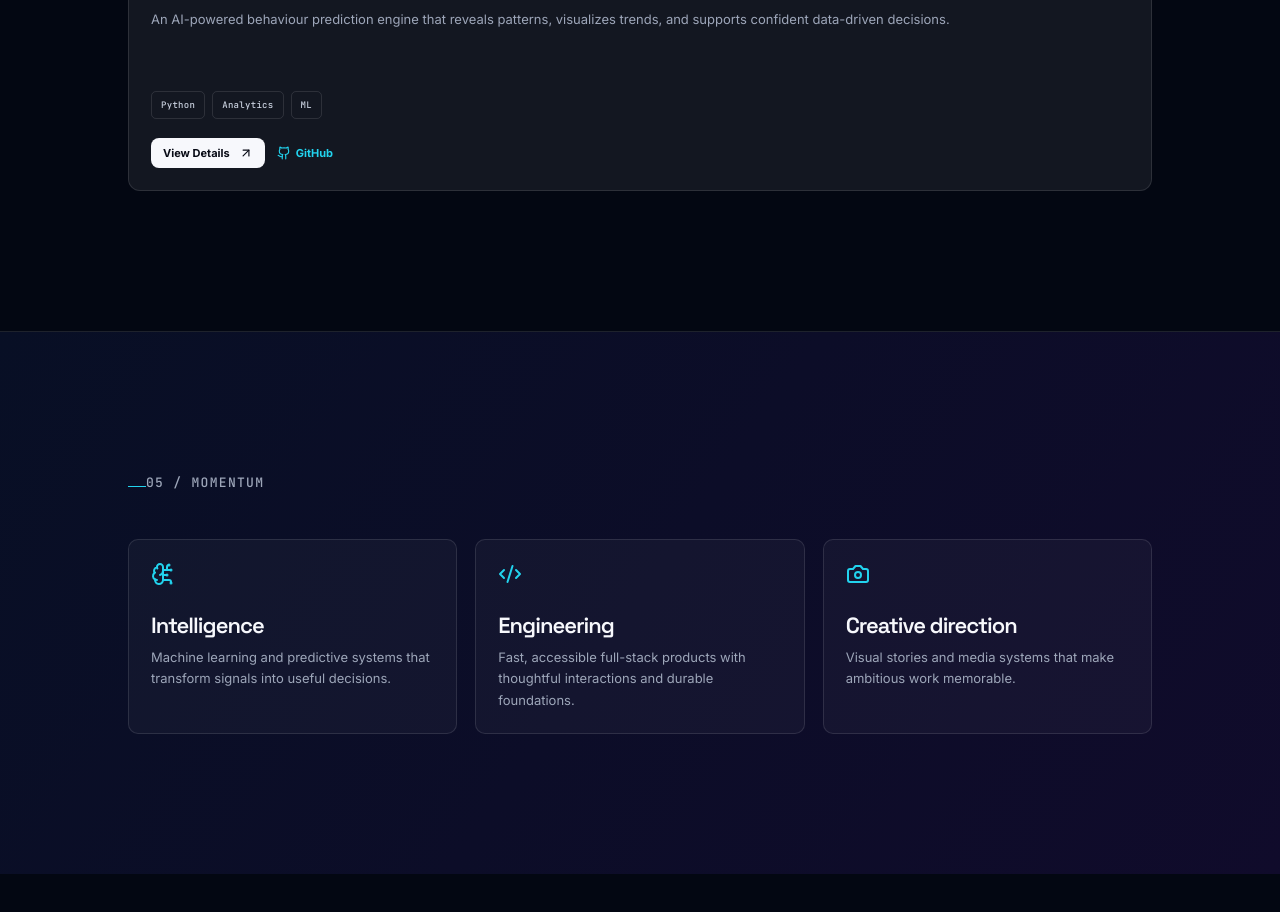
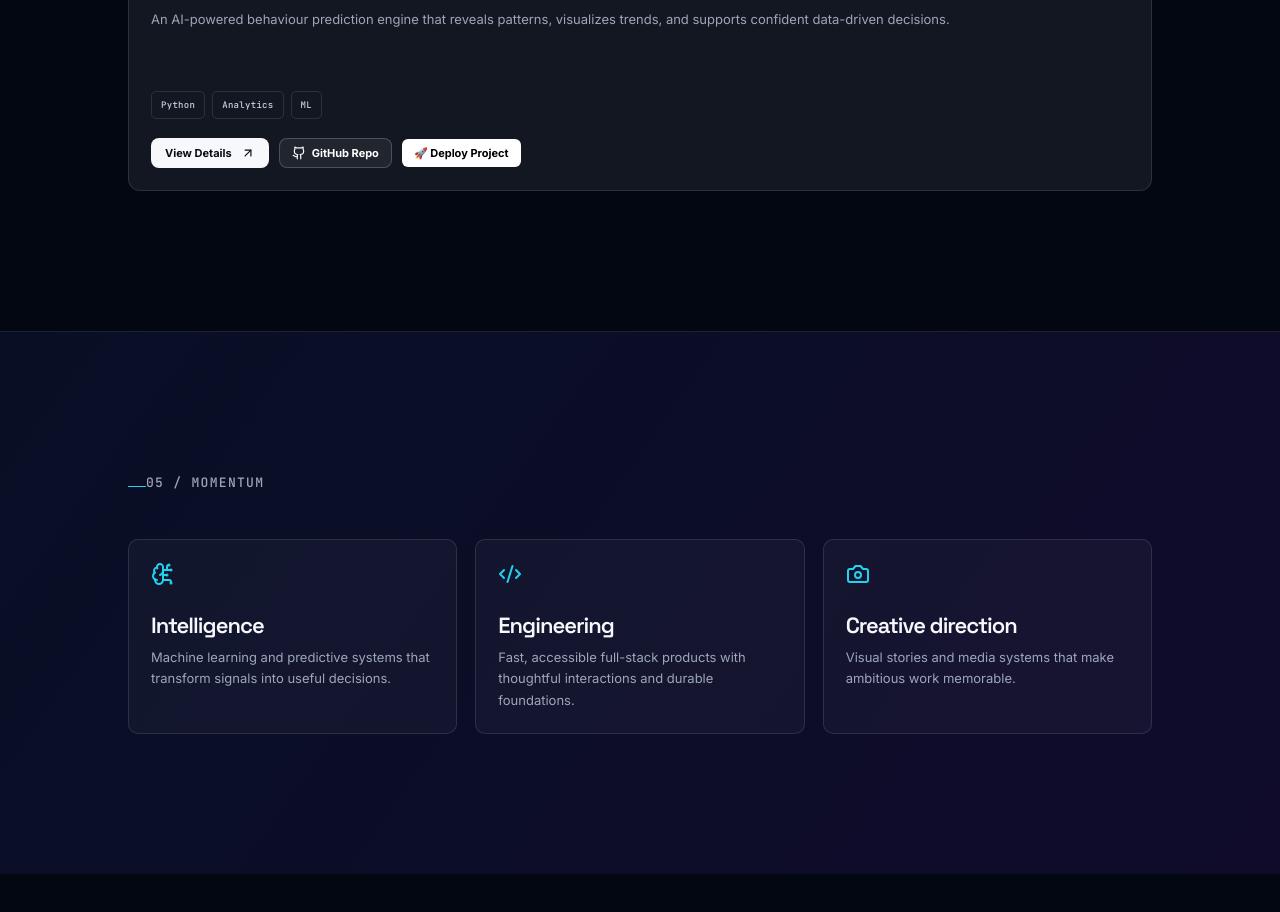
Before and after one commit to rishith-reddy-git/Portfolio, a Next.js app: page / in a window 1280 px wide. Shown: the part 4960-5872 px from the top of the page. Built offline with nearby package versions, Linux system fonts and the light colour scheme.

Commit message:
Add direct 1-Click Deploy Project button and repository actions

```diff
--- a/components/portfolio.tsx
+++ b/components/portfolio.tsx
@@ -307,11 +307,11 @@ export function Portfolio() {
                     <i key={tag}>{tag}</i>
                   ))}
                 </div>
-                <div style={{ display: "flex", gap: "12px", alignItems: "center", marginTop: "14px" }}>
+                <div style={{ display: "flex", gap: "10px", alignItems: "center", marginTop: "16px", flexWrap: "wrap" }}>
                   <button
                     onClick={() => setActiveProject(project)}
                     className="primary-button"
-                    style={{ padding: "7px 12px", fontSize: "11px", border: 0, cursor: "pointer" }}
+                    style={{ padding: "7px 14px", fontSize: "11px", border: 0, cursor: "pointer" }}
                   >
                     View Details <ArrowUpRight size={14} />
                   </button>
@@ -319,9 +319,29 @@ export function Portfolio() {
                     href={project.githubUrl}
                     target="_blank"
                     rel="noreferrer"
-                    style={{ fontSize: "11px", fontWeight: 700, textDecoration: "none", display: "flex", gap: "5px", alignItems: "center", color: "var(--cyan)" }}
+                    className="resume-button"
+                    style={{ fontSize: "11px", fontWeight: 700, textDecoration: "none", display: "inline-flex", gap: "6px", alignItems: "center", padding: "6px 12px" }}
                   >
-                    <Github size={14} /> GitHub
+                    <Github size={14} /> GitHub Repo
+                  </a>
+                  <a
+                    href={`https://vercel.com/new/clone?repository-url=${encodeURIComponent(project.githubUrl)}`}
+                    target="_blank"
+                    rel="noreferrer"
+                    style={{
+                      fontSize: "11px",
+                      fontWeight: 700,
+                      textDecoration: "none",
+                      display: "inline-flex",
+                      gap: "6px",
+                      alignItems: "center",
+                      color: "#000",
+                      background: "#fff",
+                      padding: "6px 12px",
+                      borderRadius: "6px",
+                    }}
+                  >
+                    <span>🚀 Deploy Project</span>
                   </a>
                 </div>
               </div>
--- a/components/project-modal.tsx
+++ b/components/project-modal.tsx
@@ -148,6 +148,7 @@ export function ProjectModal({ project, onClose }: ProjectModalProps) {
                 display: "flex",
                 gap: "12px",
                 justifyContent: "flex-end",
+                flexWrap: "wrap",
               }}
             >
               <a
@@ -158,21 +159,19 @@ export function ProjectModal({ project, onClose }: ProjectModalProps) {
                 style={{ padding: "9px 16px", fontSize: "12px", gap: "8px", textDecoration: "none" }}
               >
                 <Github size={15} />
-                <span>Source Code</span>
+                <span>GitHub Repository</span>
               </a>
 
-              {project.demoUrl && (
               <a
-                  href={project.demoUrl}
+                href={`https://vercel.com/new/clone?repository-url=${encodeURIComponent(project.githubUrl)}`}
                 target="_blank"
                 rel="noreferrer"
                 className="primary-button"
                 style={{ padding: "9px 16px", fontSize: "12px", gap: "8px", textDecoration: "none" }}
               >
-                  <span>View Repository</span>
+                <span>🚀 Deploy Project</span>
                 <ArrowUpRight size={15} />
               </a>
-              )}
             </div>
           </motion.div>
         </motion.div>
```
Lines whose indentation alone changed are shown as unchanged.
